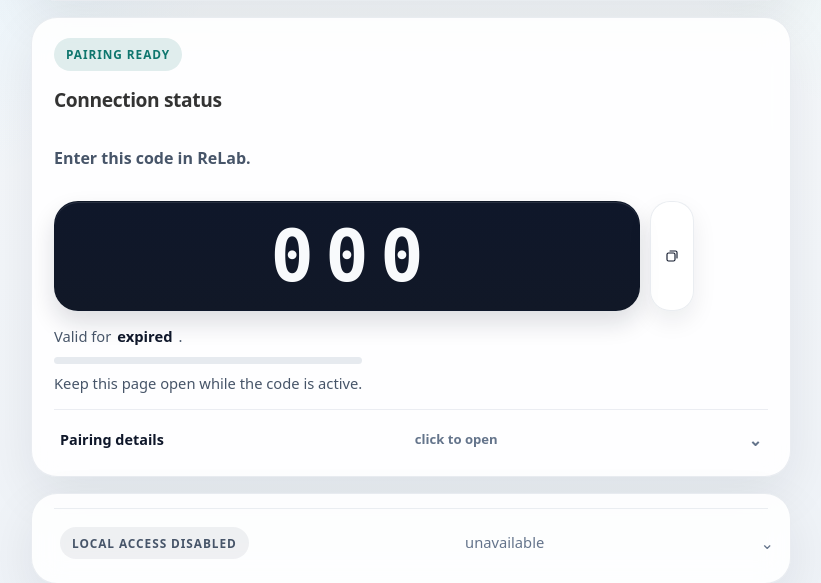
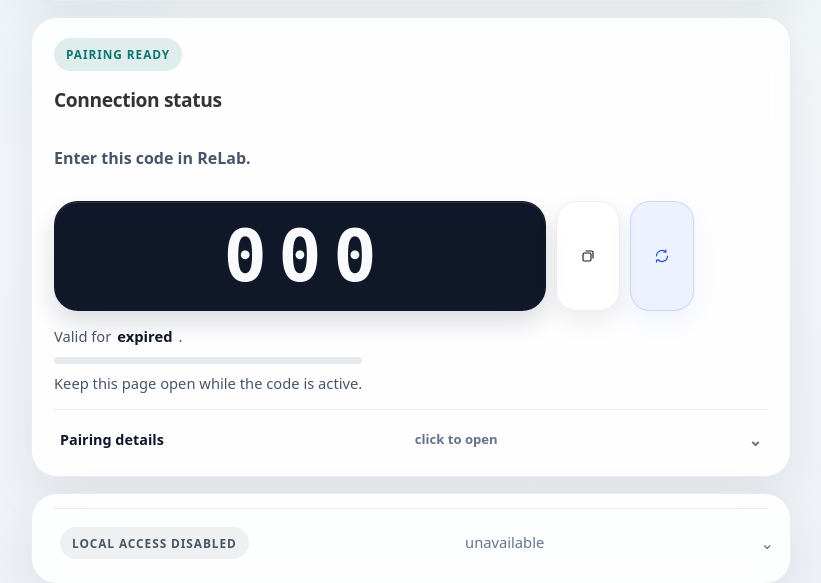
Before and after one commit to CMLPlatform/relab-rpi-cam-plugin, a FastAPI app: template app/templates/setup.html in a window 1280 px wide. Shown: the part 307-890 px from the top of the page, without its empty margins (229-1050 px from the left). Run offline with FastAPI, Linux system fonts and the light colour scheme; the template is opened without the code that fills it: most values are stand-ins (such as "Sample title", 1, 10 or a date in 2020).

Commit message:
feat(pairing): add refresh functionality for pairing code without deleting credentials

```diff
--- a/app/api/routers/setup.py
+++ b/app/api/routers/setup.py
@@ -18,6 +18,7 @@ from app.utils.pairing import (
     _normalize_pairing_backend_base_url,
     delete_relay_credentials,
     get_pairing_state,
+    reset_pairing_state,
     run_pairing,
 )
 from app.utils.relay import run_relay
@@ -123,3 +124,39 @@ async def unpair(request: Request) -> Response:
     task = asyncio.create_task(_do_reset(), name="pairing_reset")
     bg_tasks.add(task)
     return Response(status_code=204)
+
+
+@router.post("/pairing/code/refresh", status_code=204)
+async def refresh_pairing_code(request: Request) -> Response:
+    """Rotate the active pairing code without deleting credentials.
+
+    Useful when the current code needs to be replaced quickly during setup.
+    The current pairing task is cancelled and a fresh one is started so the
+    setup page and logs show a new code.
+    """
+    bg_tasks: set[asyncio.Task[None]] = request.app.state.background_tasks
+
+    async def _on_paired() -> None:
+        task = asyncio.create_task(run_relay(), name="ws_relay")
+        bg_tasks.add(task)
+        logger.info("Re-paired — WebSocket relay restarted")
+
+    async def _do_refresh() -> None:
+        await asyncio.sleep(0.1)
+
+        reset_pairing_state()
+
+        for task in asyncio.all_tasks():
+            if task.get_name() == "pairing":
+                task.cancel()
+
+        if settings.pairing_backend_url and not settings.relay_enabled:
+            task = asyncio.create_task(run_pairing(_on_paired), name="pairing")
+            bg_tasks.add(task)
+            logger.info("Pairing code refreshed — pairing flow restarted")
+        else:
+            logger.info("Pairing code refreshed — no pairing backend configured")
+
+    task = asyncio.create_task(_do_refresh(), name="pairing_refresh")
+    bg_tasks.add(task)
+    return Response(status_code=204)
--- a/app/static/styles.css
+++ b/app/static/styles.css
@@ -260,8 +260,11 @@ body.setup-page p {
     align-items: center;
     justify-content: center;
     align-self: stretch;
+    flex: 0 0 64px;
+    width: 64px;
+    min-height: 64px;
     margin: 0;
-    padding: 0 13px;
+    padding: 0;
     border: 1px solid rgba(148, 163, 184, 0.2);
     border-radius: 20px;
     background: rgba(255, 255, 255, 0.7);
@@ -270,12 +273,54 @@ body.setup-page p {
     box-shadow: 0 10px 24px rgba(15, 23, 42, 0.08);
 }
 
+.setup-refresh-code-btn {
+    display: inline-flex;
+    align-items: center;
+    justify-content: center;
+    align-self: stretch;
+    flex: 0 0 64px;
+    width: 64px;
+    min-height: 64px;
+    margin: 0;
+    padding: 0;
+    border: 1px solid rgba(37, 99, 235, 0.18);
+    border-radius: 20px;
+    background: rgba(37, 99, 235, 0.08);
+    color: #1d4ed8;
+    font-size: 0;
+    box-shadow: 0 10px 24px rgba(37, 99, 235, 0.08);
+}
+
+.setup-copy-code-btn[data-feedback-state="copied"] {
+    background: rgba(16, 185, 129, 0.12);
+    border-color: rgba(16, 185, 129, 0.28);
+    color: #047857;
+    box-shadow: 0 12px 26px rgba(16, 185, 129, 0.14);
+}
+
+.setup-copy-code-btn[data-feedback-state="failed"] {
+    background: rgba(239, 68, 68, 0.11);
+    border-color: rgba(239, 68, 68, 0.24);
+    color: #b91c1c;
+    box-shadow: 0 12px 26px rgba(239, 68, 68, 0.12);
+}
+
 .setup-copy-code-btn:hover {
     background: rgba(255, 255, 255, 0.96);
     border-color: rgba(148, 163, 184, 0.32);
 }
 
+.setup-refresh-code-btn:hover {
+    background: rgba(37, 99, 235, 0.14);
+    border-color: rgba(37, 99, 235, 0.28);
+}
+
 .setup-copy-code-btn:focus-visible {
+    outline: 2px solid rgba(37, 99, 235, 0.35);
+    outline-offset: 2px;
+}
+
+.setup-refresh-code-btn:focus-visible {
     outline: 2px solid rgba(37, 99, 235, 0.35);
     outline-offset: 2px;
 }
@@ -284,6 +329,21 @@ body.setup-page p {
     width: 16px;
     height: 16px;
     fill: currentColor;
+    stroke: currentColor;
+    stroke-width: 1.7;
+    flex: none;
+}
+
+.setup-copy-code-btn[data-feedback-state="copied"] svg,
+.setup-copy-code-btn[data-feedback-state="failed"] svg {
+    width: 17px;
+    height: 17px;
+}
+
+.setup-refresh-code-btn svg {
+    width: 16px;
+    height: 16px;
+    fill: none;
     stroke: currentColor;
     stroke-width: 1.7;
     flex: none;
@@ -652,6 +712,12 @@ body.setup-page p {
 
     .setup-copy-code-btn {
         align-self: flex-start;
+        width: 64px;
+    }
+
+    .setup-refresh-code-btn {
+        align-self: flex-start;
+        width: 64px;
     }
 
     .pairing-progress {
--- a/app/templates/setup.html
+++ b/app/templates/setup.html
@@ -25,6 +25,36 @@
       return ok;
     }
 
+    function pairingButtonFeedbackSvg(state) {
+      if (state === "copied") {
+        return `
+          <svg viewBox="0 0 24 24" aria-hidden="true" focusable="false">
+            <path d="M20.25 6.75 9.75 17.25 3.75 11.25" fill="none" stroke="currentColor" stroke-width="2" stroke-linecap="round" stroke-linejoin="round"></path>
+          </svg>
+          <span class="sr-only">Copied</span>
+        `;
+      }
+      return `
+        <svg viewBox="0 0 24 24" aria-hidden="true" focusable="false">
+          <path d="M15.75 8.25 8.25 15.75M8.25 8.25l7.5 7.5" fill="none" stroke="currentColor" stroke-width="2" stroke-linecap="round"></path>
+        </svg>
+        <span class="sr-only">Copy failed</span>
+      `;
+    }
+
+    function setPairingButtonFeedback(button, state, label, title) {
+      if (!button) {
+        return;
+      }
+      if (!button.dataset.defaultHtml) {
+        button.dataset.defaultHtml = button.innerHTML;
+      }
+      button.dataset.feedbackState = state;
+      button.innerHTML = pairingButtonFeedbackSvg(state);
+      button.setAttribute("aria-label", label);
+      button.setAttribute("title", title);
+    }
+
     async function copyText(text, button) {
       const value = String(text || "").trim();
       let copied = false;
@@ -45,12 +75,42 @@
         const previousLabel = button.getAttribute("aria-label") || "Copy code";
         const previousTitle = button.getAttribute("title") || previousLabel;
         const nextLabel = copied ? "Copied pairing code" : "Copy pairing code failed";
-        button.setAttribute("aria-label", nextLabel);
-        button.setAttribute("title", nextLabel);
+        setPairingButtonFeedback(button, copied ? "copied" : "failed", nextLabel, nextLabel);
         window.setTimeout(() => {
+          if (button.dataset.defaultHtml) {
+            button.innerHTML = button.dataset.defaultHtml;
+          }
+          button.dataset.feedbackState = "";
           button.setAttribute("aria-label", previousLabel);
           button.setAttribute("title", previousTitle);
         }, 1200);
+      }
+    }
+
+    async function refreshPairingCode(button) {
+      const previousLabel = button ? (button.getAttribute("aria-label") || "Generate a new pairing code") : "";
+      const previousTitle = button ? (button.getAttribute("title") || previousLabel) : "";
+      if (button) {
+        button.disabled = true;
+        button.setAttribute("aria-label", "Refreshing pairing code…");
+        button.setAttribute("title", "Refreshing pairing code…");
+      }
+
+      try {
+        const resp = await fetch("/pairing/code/refresh", { method: "POST" });
+        if (!resp.ok) {
+          alert("Could not refresh the pairing code (" + resp.status + ").");
+          return;
+        }
+        window.setTimeout(() => window.location.reload(), 250);
+      } catch {
+        alert("Could not refresh the pairing code. Check your connection.");
+      } finally {
+        if (button) {
+          button.disabled = false;
+          button.setAttribute("aria-label", previousLabel);
+          button.setAttribute("title", previousTitle);
+        }
       }
     }
 
@@ -185,6 +245,19 @@
               <rect x="4.5" y="7.5" width="12" height="12" rx="2.25" fill="none" stroke="currentColor" stroke-width="1.7" stroke-linejoin="round"/>
             </svg>
             <span class="sr-only">Copy code</span>
+          </button>
+          <button
+            class="setup-refresh-code-btn"
+            type="button"
+            aria-label="Generate a new pairing code"
+            title="Generate a new pairing code"
+            onclick="refreshPairingCode(this)"
+          >
+            <svg viewBox="0 0 24 24" aria-hidden="true" focusable="false">
+              <path d="M20.25 12a8.25 8.25 0 0 1-13.95 5.95M3.75 12A8.25 8.25 0 0 1 17.7 6.05" fill="none" stroke="currentColor" stroke-width="1.7" stroke-linecap="round"/>
+              <path d="M17.7 6.05h-3.2M17.7 6.05v-3.2M3.75 17.95h3.2M3.75 17.95v3.2" fill="none" stroke="currentColor" stroke-width="1.7" stroke-linecap="round" stroke-linejoin="round"/>
+            </svg>
+            <span class="sr-only">New code</span>
           </button>
         </div>
         <div class="pairing-meta">
--- a/app/utils/pairing.py
+++ b/app/utils/pairing.py
@@ -399,6 +399,11 @@ def _clear_active_pairing_code() -> None:
     _state.expires_at = None
 
 
+def reset_pairing_state() -> None:
+    """Clear the active pairing code and return the observable state to idle."""
+    _clear_transient_pairing_state(status="idle")
+
+
 async def _complete_pairing(
     data: dict[str, object],
     private_key: ec.EllipticCurvePrivateKey,
```
Also changed, not shown: INSTALL.md (+2 -0 lines), tests/integration/test_setup.py (+38 -0 lines), README.md.
